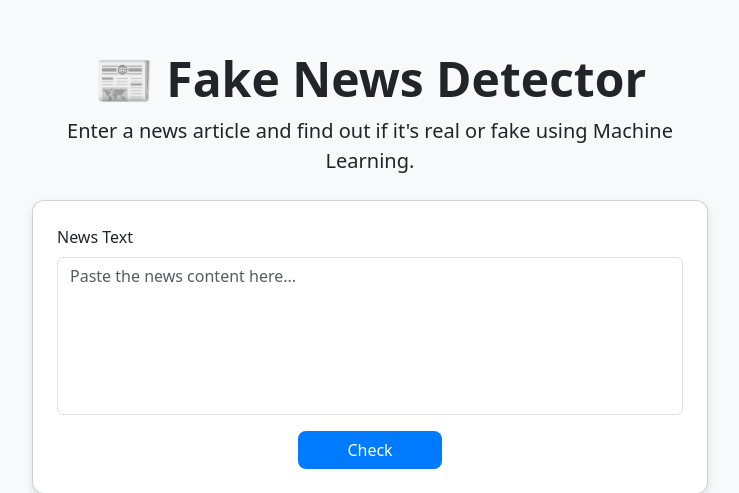
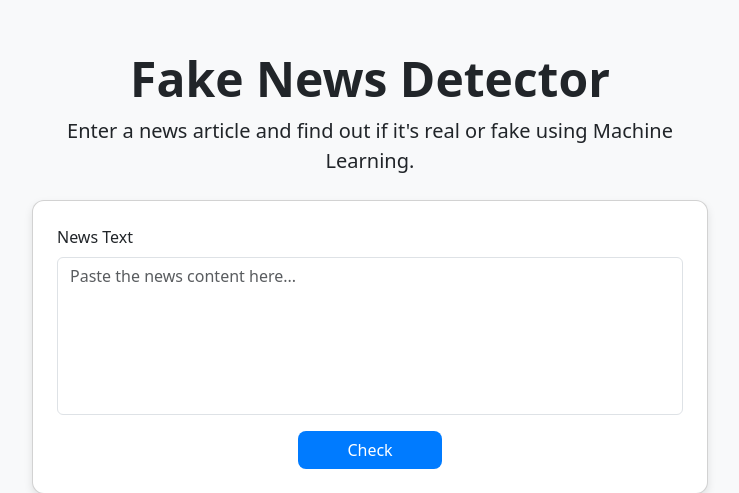
Before and after one commit to arnavnaik22/Fake_News_Detector, a Flask app: page / in a window 1280 px wide. Shown: the top 493 px of the page, without its empty margins (270-1009 px from the left). Run offline with Flask 3, Linux system fonts and the light colour scheme; parts of the project's set-up code (start-up, migrations or seed data) failed here and were passed over.

Commit message:
Update index.html

```diff
--- a/templates/index.html
+++ b/templates/index.html
@@ -46,7 +46,7 @@
 
 <div class="container">
     <div class="text-center mb-4">
-        <h1 class="display-5 fw-bold">📰 Fake News Detector</h1>
+        <h1 class="display-5 fw-bold"> Fake News Detector</h1>
         <p class="lead">Enter a news article and find out if it's real or fake using Machine Learning.</p>
     </div>
 
```
